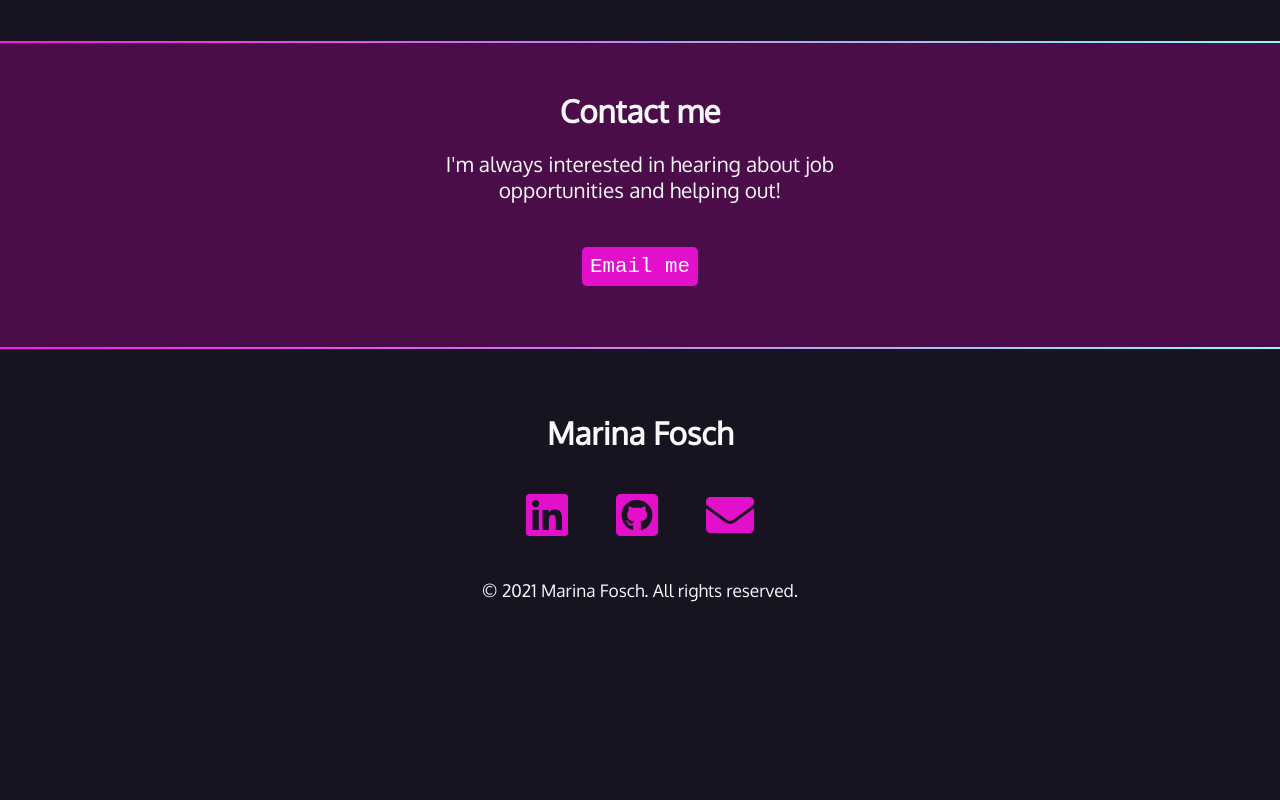
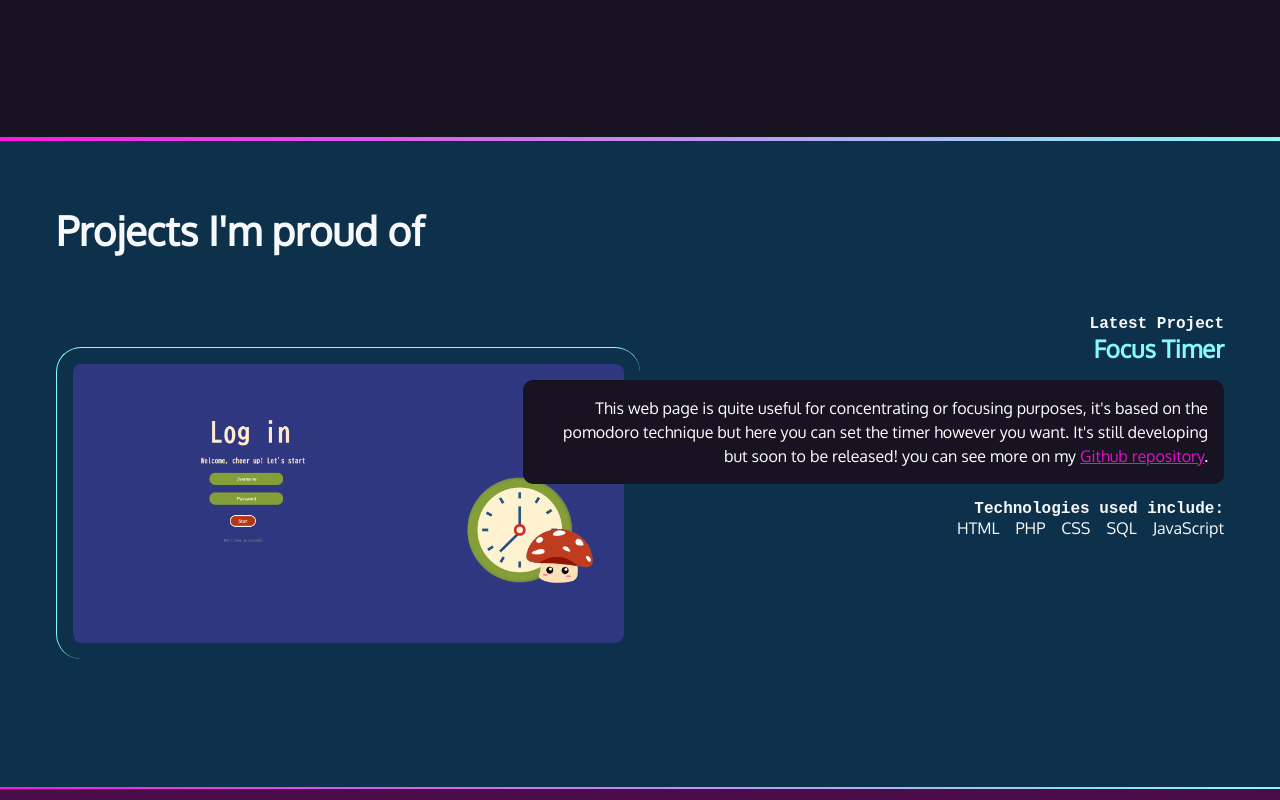
Before and after one commit to Marinadfr/My-Portfolio, a plain HTML site: page index.html in a window 1280 px wide. Shown: the part 660-1460 px from the top of the page. Before the commit the page ends 1346 px from the top, so only its background shows below. Drawn offline with Linux system fonts and the light colour scheme; a web font is replaced by a local one.

Commit message:
adding projects fragment and other small changes

```diff
--- a/CSS/style.css
+++ b/CSS/style.css
@@ -10,16 +10,21 @@
   --mono: "Oxygen mono", monospace;
   --sans: Oxygen, sans-serif;
 }
+
 /* border box model: https://css-tricks.com/box-sizing/ */
+
 html {
   box-sizing: border-box;
 }
+
 *,
 *::before,
 *::after {
   box-sizing: inherit;
 }
+
 /* generic styles for the page */
+
 body {
   padding: 0;
   margin: 0;
@@ -28,11 +33,13 @@ body {
   color: var(--white);
   font-size: var(--font-size);
 }
+
 h1,
 h2,
 h3 {
   margin: 0;
 }
+
 a {
   color: var(--magenta);
 }
@@ -42,10 +49,18 @@ a:hover {
   text-decoration: none;
 }
 
+img {
+  width: 100%;
+}
+
 /* background color divs */
 
-.section-color {
+.section-plum {
   background-color: var(--plum);
+}
+
+.section-blue {
+  background-color: var(--dkblue);
 }
 
 .gradient {
@@ -58,8 +73,10 @@ a:hover {
 }
 
 /* intro styles */
+
 #intro {
   padding: 4rem 1rem 10rem 1rem;
+  padding-bottom: 10rem;
   max-width: 1200px;
   margin: 0 auto;
 }
@@ -92,7 +109,7 @@ a:hover {
   width: 400px;
   text-align: center;
   margin: 0 auto;
-  padding: 3rem 0;
+  padding: 4rem 0;
 }
 
 #contact p:last-child {
@@ -100,10 +117,11 @@ a:hover {
 }
 
 /* navigation */
+
 nav {
   font-family: var(--mono);
   font-size: 80%;
-  padding: 1rem;
+  padding: 4rem 1rem;
 }
 
 nav h1 a {
@@ -120,18 +138,22 @@ nav ul {
   align-items: center;
   gap: 2rem;
 }
+
 nav li:first-child {
   flex-basis: 100%;
   text-align: center;
 }
+
 nav [class*="fa-"] {
   font-size: 150%;
   color: var(--aqua);
 }
+
 nav h1 [class*="fa-"] {
   font-size: 100%;
   color: var(--aqua);
 }
+
 nav a {
   color: white;
   text-decoration: none;
@@ -142,24 +164,77 @@ nav a:hover,
 nav [class*="fa-"]:hover {
   color: var(--magenta);
 }
+
 .button {
   background-color: var(--magenta);
   color: white;
   padding: 0.5rem;
   border-radius: 5px;
+  text-decoration: none;
   font-family: var(--mono);
-  text-decoration: none;
 }
 
 .button:hover {
   color: white;
   background-color: var(--hotmag);
 }
+
+/* projects section */
+
+#projects {
+  padding: 4rem 1rem;
+}
+
+#projects h2 {
+  font-size: 2.5rem;
+  margin-bottom: calc(2.5rem * 1.5);
+}
+
+#projects h3 {
+  color: var(--aqua);
+}
+
+#projects h4 {
+  font-size: 1rem;
+  font-family: var(--mono);
+  margin: 0;
+}
+
+.blackbox {
+  padding: 1rem;
+  border-radius: 10px;
+  color: white;
+  background-color: var(--black);
+  font-size: 1rem;
+  line-height: 1.5;
+}
+
+#projects ul {
+  list-style-type: none;
+  padding: 0;
+  margin: 0;
+  display: flex;
+  flex-flow: row wrap;
+  justify-content: flex-start;
+  gap: 1rem;
+  font-size: 1rem;
+}
+
+#projects img {
+  margin: 2rem 0 4rem 0;
+  padding: 1rem;
+  border-left: 1px solid var(--aqua);
+  border-top: 1px solid var(--aqua);
+  border-radius: 25px;
+}
+
 /* footer section */
+
 footer {
   text-align: center;
   padding: 4rem 0;
 }
+
 footer ul {
   list-style-type: none;
   padding: 0;
@@ -169,6 +244,42 @@ footer ul {
   justify-content: center;
   gap: 3rem;
   font-size: 3rem;
+}
+
+@media (min-width: 800px) {
+  article {
+    display: grid;
+    grid-template-columns: repeat(10, 1fr);
+  }
+  #projects {
+    max-width: 1200px;
+    margin: 0 auto;
+  }
+  #projects img {
+    grid-column: 1/6;
+    grid-row: 1/2;
+  }
+  .text {
+    grid-column: 5/11;
+    grid-row: 1/2;
+    order: 2;
+    text-align: right;
+  }
+  #projects ul {
+    justify-content: flex-end;
+  }
+  #projects .reverse .text {
+    grid-column: 1/7;
+    order: 2;
+    text-align: left;
+  }
+  #projects .reverse img {
+    grid-column: 6/11;
+    grid-row: 1/2;
+  }
+  #projects .reverse ul {
+    justify-content: flex-start;
+  }
 }
 
 @media (min-width: 850px) {
--- a/index.html
+++ b/index.html
@@ -46,7 +46,13 @@
             <span class="sr-only">Github</span>
           </a>
         </li>
-        <li><a href="" class="button">Resume</a></li>
+        <li>
+          <a
+            href="https://drive.google.com/file/d/1gMTJjL-O-v3E1ipj6tj8WwUsAzsxzqoc/view?usp=sharing"
+            class="button"
+            >Resume</a
+          >
+        </li>
       </ul>
     </nav>
     <!----------------------------------------------------------------------------------------------------->
@@ -66,9 +72,41 @@
       </p>
     </section>
     <div class="gradient"></div>
+    <!----------------------------------------------------------------------------------------------------------->
+    <div class="gradient"></div>
+    <div class="section-blue">
+      <section id="projects">
+        <h2>Projects I'm proud of</h2>
+        <article>
+          <div class="text">
+            <h4>Latest Project</h4>
+            <h3>Focus Timer</h3>
+            <p class="blackbox">
+              This web page is quite useful for concentrating or focusing
+              purposes, it's based on the pomodoro technique but here you can
+              set the timer however you want. It's still developing but soon to
+              be released! you can see more on my
+              <a href="https://github.com/Marinadfr/FocusTimer"
+                >Github repository</a
+              >.
+            </p>
+            <h4>Technologies used include:</h4>
+            <ul>
+              <li>HTML</li>
+              <li>PHP</li>
+              <li>CSS</li>
+              <li>SQL</li>
+              <li>JavaScript</li>
+            </ul>
+          </div>
+          <img src="./IMG/FocusTimerHomePage.png" />
+        </article>
+      </section>
+    </div>
+    <div class="gradient"></div>
+    <div class="section-plum">
+      <!------------------------------------------------------------------------------------------------------->
 
-    <!------------------------------------------------------------------------------------------------------->
-    <div class="section-color">
       <section id="contact">
         <h2>Contact me</h2>
         <p>
@@ -107,7 +145,7 @@
           </a>
         </li>
       </ul>
-      <p><small>&copy; 2021 Marina Fosch. All rights reserved.</small></p>
+      <p><small>&copy; 2022 Marina Fosch. All rights reserved.</small></p>
     </footer>
   </head>
   <body></body>
```
Also changed, not shown: IMG/FocusTimerHomePage.png (added).
